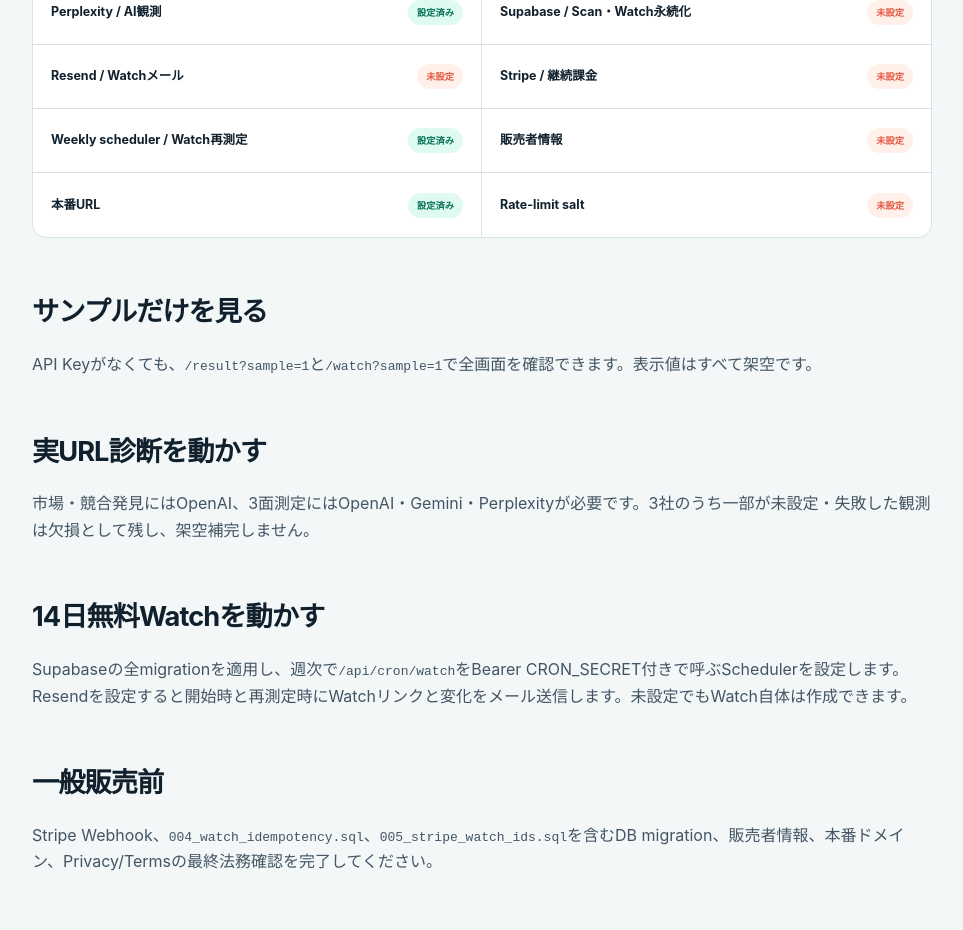
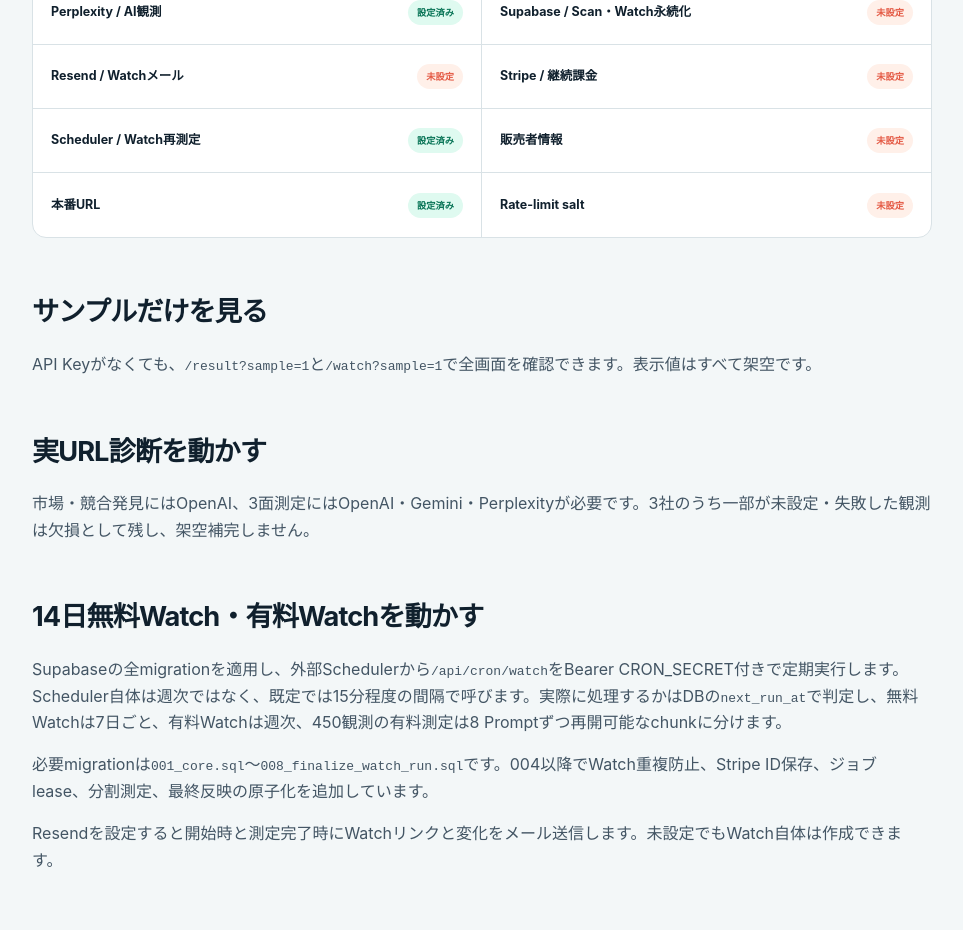
Before and after one commit to salve-de/AIX-next, a Next.js app: page /setup in a window 1280 px wide. Shown: the part 560-1490 px from the top of the page, without its empty margins (158-1121 px from the left). Built offline with nearby package versions, Linux system fonts and the light colour scheme; no server answers.

Commit message:
document resumable Watch scheduler and required migrations

```diff
--- a/app/setup/page.tsx
+++ b/app/setup/page.tsx
@@ -14,7 +14,7 @@ export default function SetupPage() {
     ["Supabase / Scan・Watch永続化", Boolean(env.supabaseUrl && env.supabaseServiceKey)],
     ["Resend / Watchメール", Boolean(env.resendApiKey && env.watchFromEmail)],
     ["Stripe / 継続課金", Boolean(env.stripeSecretKey && env.stripePriceId && env.stripeWebhookSecret)],
-    ["Weekly scheduler / Watch再測定", Boolean(env.cronSecret)],
+    ["Scheduler / Watch再測定", Boolean(env.cronSecret)],
     ["販売者情報", sellerReady()],
     ["本番URL", !env.siteUrl.includes("localhost")],
     ["Rate-limit salt", env.rateLimitSalt !== "development-only"],
@@ -23,7 +23,9 @@ export default function SetupPage() {
     <div className="readiness-list">{rows.map(([label, ready]) => <div key={label}><strong>{label}</strong><span className={ready ? "ready" : "missing"}>{ready ? "設定済み" : "未設定"}</span></div>)}</div>
     <h2>サンプルだけを見る</h2><p>API Keyがなくても、<code>/result?sample=1</code>と<code>/watch?sample=1</code>で全画面を確認できます。表示値はすべて架空です。</p>
     <h2>実URL診断を動かす</h2><p>市場・競合発見にはOpenAI、3面測定にはOpenAI・Gemini・Perplexityが必要です。3社のうち一部が未設定・失敗した観測は欠損として残し、架空補完しません。</p>
-    <h2>14日無料Watchを動かす</h2><p>Supabaseの全migrationを適用し、週次で<code>/api/cron/watch</code>をBearer CRON_SECRET付きで呼ぶSchedulerを設定します。Resendを設定すると開始時と再測定時にWatchリンクと変化をメール送信します。未設定でもWatch自体は作成できます。</p>
-    <h2>一般販売前</h2><p>Stripe Webhook、<code>004_watch_idempotency.sql</code>、<code>005_stripe_watch_ids.sql</code>を含むDB migration、販売者情報、本番ドメイン、Privacy/Termsの最終法務確認を完了してください。</p>
+    <h2>14日無料Watch・有料Watchを動かす</h2><p>Supabaseの全migrationを適用し、外部Schedulerから<code>/api/cron/watch</code>をBearer CRON_SECRET付きで定期実行します。Scheduler自体は週次ではなく、既定では15分程度の間隔で呼びます。実際に処理するかはDBの<code>next_run_at</code>で判定し、無料Watchは7日ごと、有料Watchは週次、450観測の有料測定は8 Promptずつ再開可能なchunkに分けます。</p>
+    <p>必要migrationは<code>001_core.sql</code>〜<code>008_finalize_watch_run.sql</code>です。004以降でWatch重複防止、Stripe ID保存、ジョブlease、分割測定、最終反映の原子化を追加しています。</p>
+    <p>Resendを設定すると開始時と測定完了時にWatchリンクと変化をメール送信します。未設定でもWatch自体は作成できます。</p>
+    <h2>一般販売前</h2><p>Stripe Webhook、全DB migration、販売者情報、本番ドメイン、Privacy/Termsの最終法務確認を完了してください。</p>
   </MarketingShell>;
 }
```
